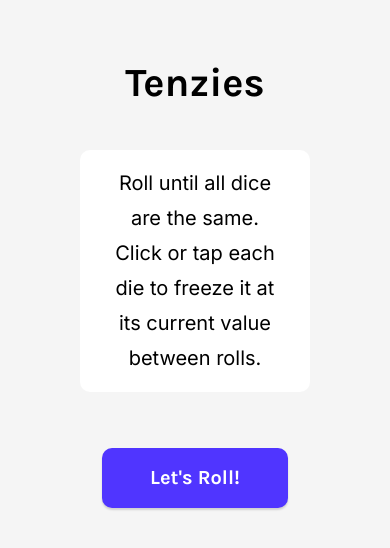
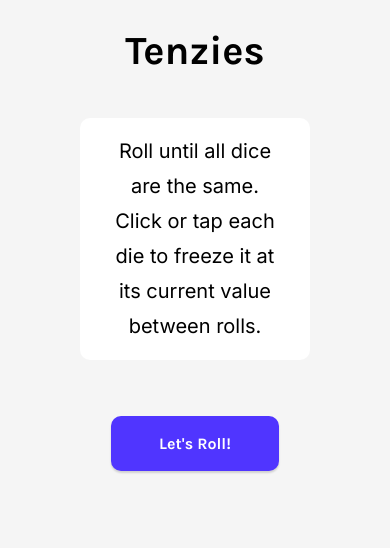
Before and after one commit to redirwin/tenzies, a React (Vite) app: page / in a window 390 px wide. Shown: the top 548 px of the page. Built offline with nearby package versions, Linux system fonts and the light colour scheme.

Commit message:
Improved mobile styles.

```diff
--- a/src/Components/styles/App.module.scss
+++ b/src/Components/styles/App.module.scss
@@ -42,9 +42,11 @@
         margin: 3rem 0 2.5rem;
 
         @media only screen and (max-width: 767px) {
-            grid-template-columns: repeat(2, 65px);
-            grid-template-rows: repeat(5, 65px);
-            gap: 20px;
+            grid-template-columns: repeat(2, 60px);
+            grid-template-rows: repeat(5, 60px);
+            gap: 10px;
+            margin: 2rem 0 2rem;
+
         }
 
     }
@@ -74,8 +76,8 @@
         }
 
         @media only screen and (max-width: 767px) {
-            height: 60px;
-            font-size: 1.25rem;
+            height: 55px;
+            font-size: 1rem;
         }
 
     }
@@ -114,4 +116,19 @@
         font-weight: 700;
         color: #ffffff;
     }
+
+    @media only screen and (max-width: 767px) {
+        padding: 1rem;
+
+        div,
+        span {
+            font-size: 1rem;
+        }
+
+        div:nth-child(2) span {
+            padding: 1rem 0;
+            width: 2.75rem;
+        }
+    }
+
 }
--- a/src/Components/styles/Die.module.scss
+++ b/src/Components/styles/Die.module.scss
@@ -15,9 +15,10 @@
         color: #0B2434;
 
         @media only screen and (max-width: 767px) {
-            font-size: 2rem;
+            font-size: 1.5rem;
         }
     }
+
 }
 
 .held {
--- a/src/global_styles/main.scss
+++ b/src/global_styles/main.scss
@@ -34,7 +34,7 @@ body {
             width: 100%;
             height: 100%;
             border-radius: 0;
-            margin-top: 2rem;
+            margin-top: 0;
             padding: 1rem;
         }
 
```
